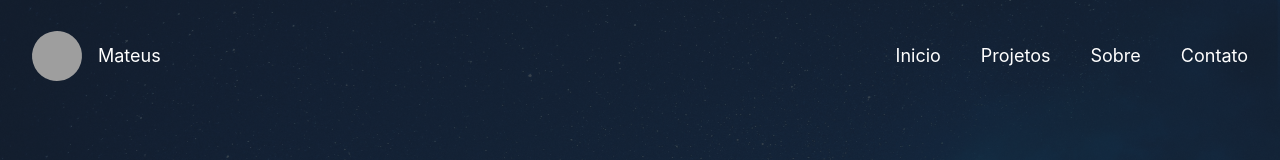
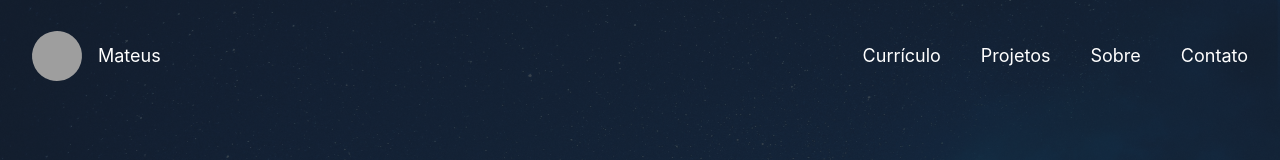
Before and after one commit to MateusGustavo22/portifolio, a Next.js app: page / in a window 1280 px wide. Shown: the top 160 px of the page. Built offline with nearby package versions, Linux system fonts and the light colour scheme; grey boxes are pictures that could not be loaded.

Commit message:
Link para download do curriculo

```diff
--- a/src/components/Header.tsx
+++ b/src/components/Header.tsx
@@ -67,10 +67,10 @@ export default function Header() {
             </span>
           </div>
           <div className="w-max h-full flex items-center display1:hidden space-x-10">
-            <span className="group cursor-pointer text-white h-full relative flex items-center border-transparent text-lg font-sans">
-              Inicio
+            <a href="/curriculo01.pdf" download className="group cursor-pointer text-white h-full relative flex items-center border-transparent text-lg font-sans">
+              Currículo
               <div className="w-0 h-[2px] group-hover:w-full transition-all duration-300 absolute bottom-0 bg-color2"></div>
-            </span>
+            </a>
             <Link
               to="projects"
               smooth={true}
--- a/src/components/MenuMobile.tsx
+++ b/src/components/MenuMobile.tsx
@@ -21,15 +21,14 @@ export default function MenuMobile({ setShowMenu, right, menuRef }: Props) {
         className="text-white cursor-pointer hover:text-color2"
       />
       <div className="w-max h-max  m-auto items-center flex flex-col space-y-[64px]">
-        <Link
-          to="home"
-          smooth={true}
-          duration={500}
+        <a
+          href="/curriculo01.pdf"
+          download
           onClick={() => setShowMenu(-300)}
           className="w-max text-white cursor-pointer hover:text-color2 font-sans text-xl"
         >
-          Inicio
-        </Link>
+          Currículo
+        </a>
         <Link
           to="projects"
           smooth={true}
```
Also changed, not shown: 1 other file (tests, documents, lock files or other folders).
